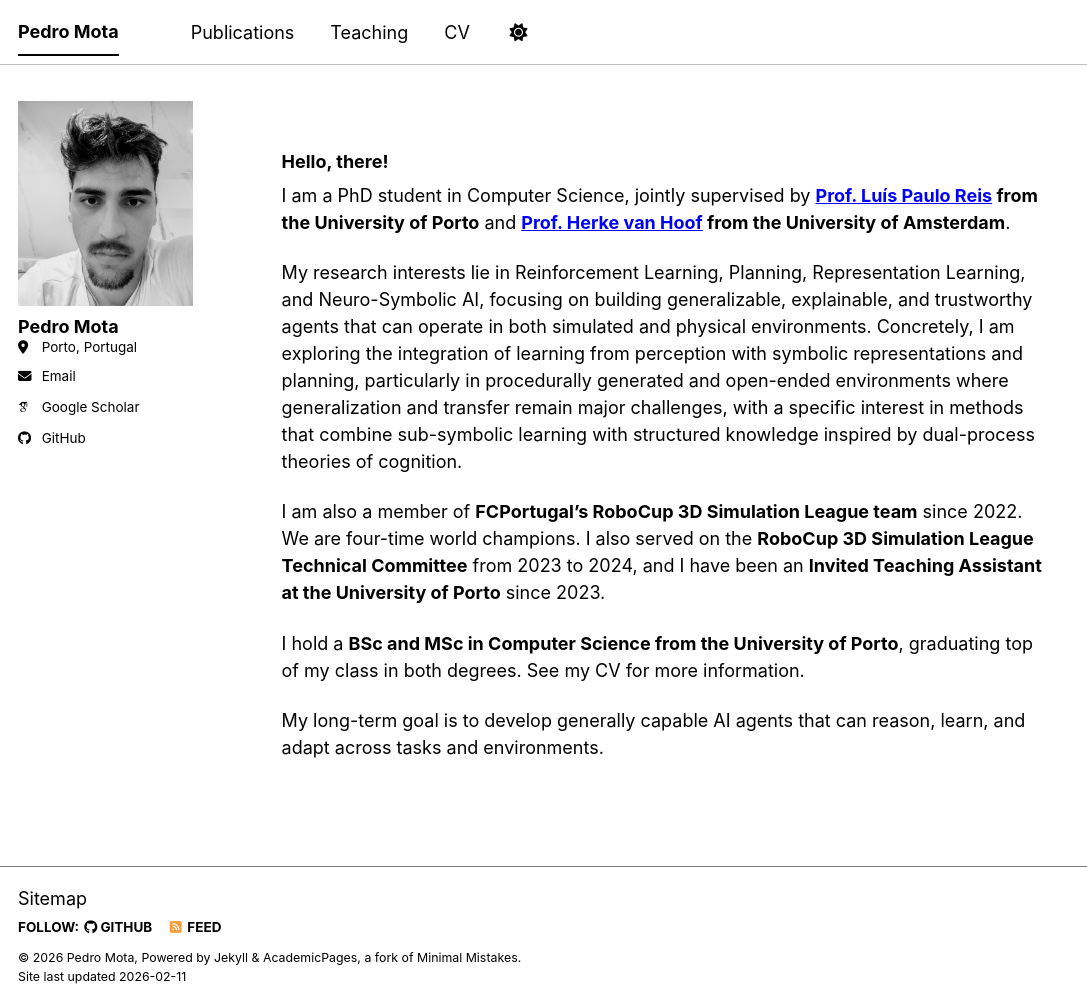
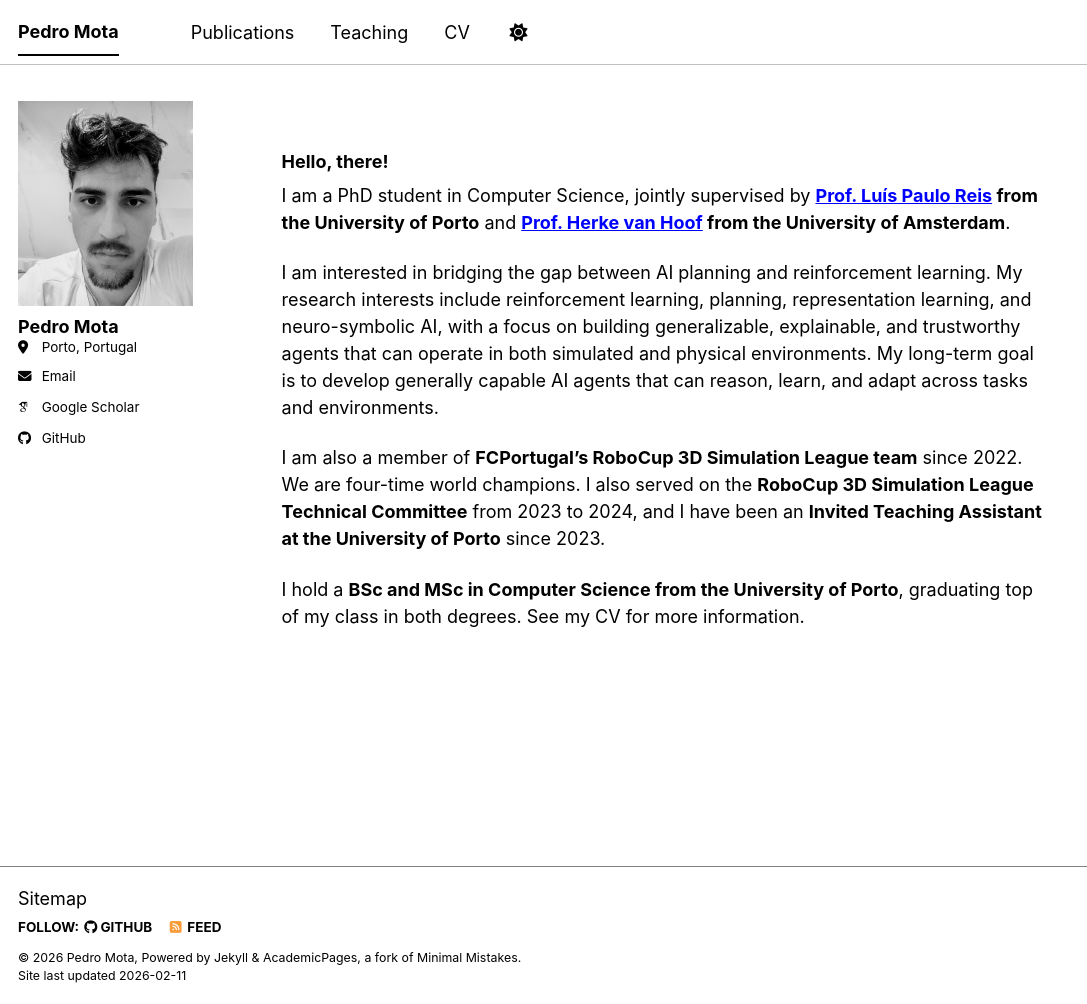
Before and after one commit to pedroendm/pedroendm.github.io, a Jekyll site: the page built from _pages/about.md, in a window 1280 px wide and 1004 px high. Shown: the whole window, without its empty margins (0-1087 px from the left). Built offline with Jekyll 4.4.1, drawn with Linux system fonts in a browser that asks for light colours; some web fonts are replaced; a script bundle is joined from its source files by our own code; library files that are not in the unit come from our copies.

Commit message:
rewroted about me page

```diff
--- a/_pages/about.md
+++ b/_pages/about.md
@@ -11,10 +11,8 @@ redirect_from:
 
 I am a PhD student in Computer Science, jointly supervised by **[Prof. Luís Paulo Reis](https://scholar.google.com/citations?user=bCKD3moAAAAJ) from the University of Porto** and **[Prof. Herke van Hoof](https://scholar.google.com/citations?user=9owUkLYAAAAJ) from the University of Amsterdam**.
 
-My research interests lie in Reinforcement Learning, Planning, Representation Learning, and Neuro-Symbolic AI, focusing on building generalizable, explainable, and trustworthy agents that can operate in both simulated and physical environments. Concretely, I am exploring the integration of learning from perception with symbolic representations and planning, particularly in procedurally generated and open-ended environments where generalization and transfer remain major challenges, with a specific interest in methods that combine sub-symbolic learning with structured knowledge inspired by dual-process theories of cognition.
+I am interested in bridging the gap between AI planning and reinforcement learning. My research interests include reinforcement learning, planning, representation learning, and neuro-symbolic AI, with a focus on building generalizable, explainable, and trustworthy agents that can operate in both simulated and physical environments. My long-term goal is to develop generally capable AI agents that can reason, learn, and adapt across tasks and environments.
 
 I am also a member of **FCPortugal’s RoboCup 3D Simulation League team** since 2022. We are four-time world champions. I also served on the **RoboCup 3D Simulation League Technical Committee** from 2023 to 2024, and I have been an **Invited Teaching Assistant at the University of Porto** since 2023.
 
 I hold a **BSc and MSc in Computer Science from the University of Porto**, graduating top of my class in both degrees. See my CV for more information.
-
-My long-term goal is to develop generally capable AI agents that can reason, learn, and adapt across tasks and environments.
```
